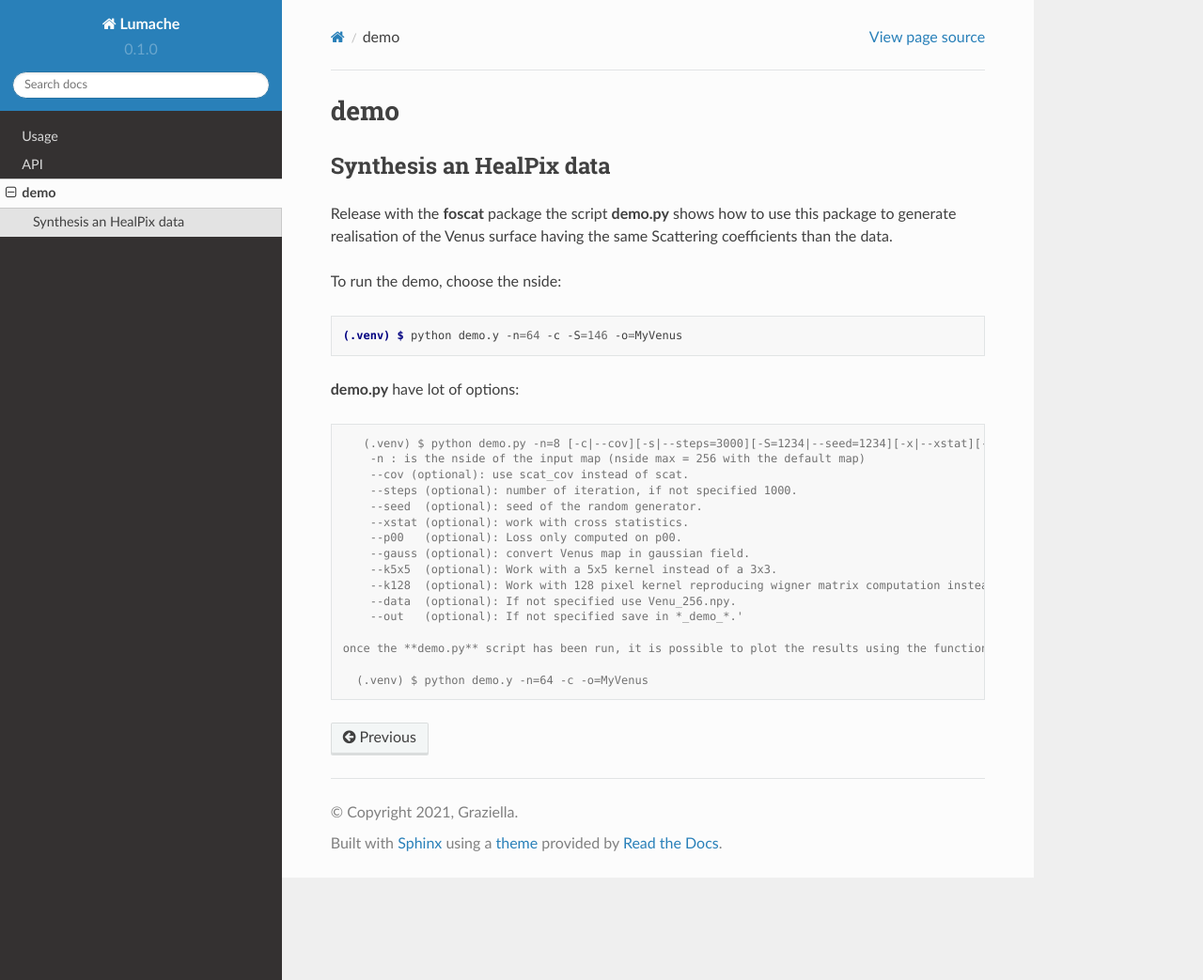
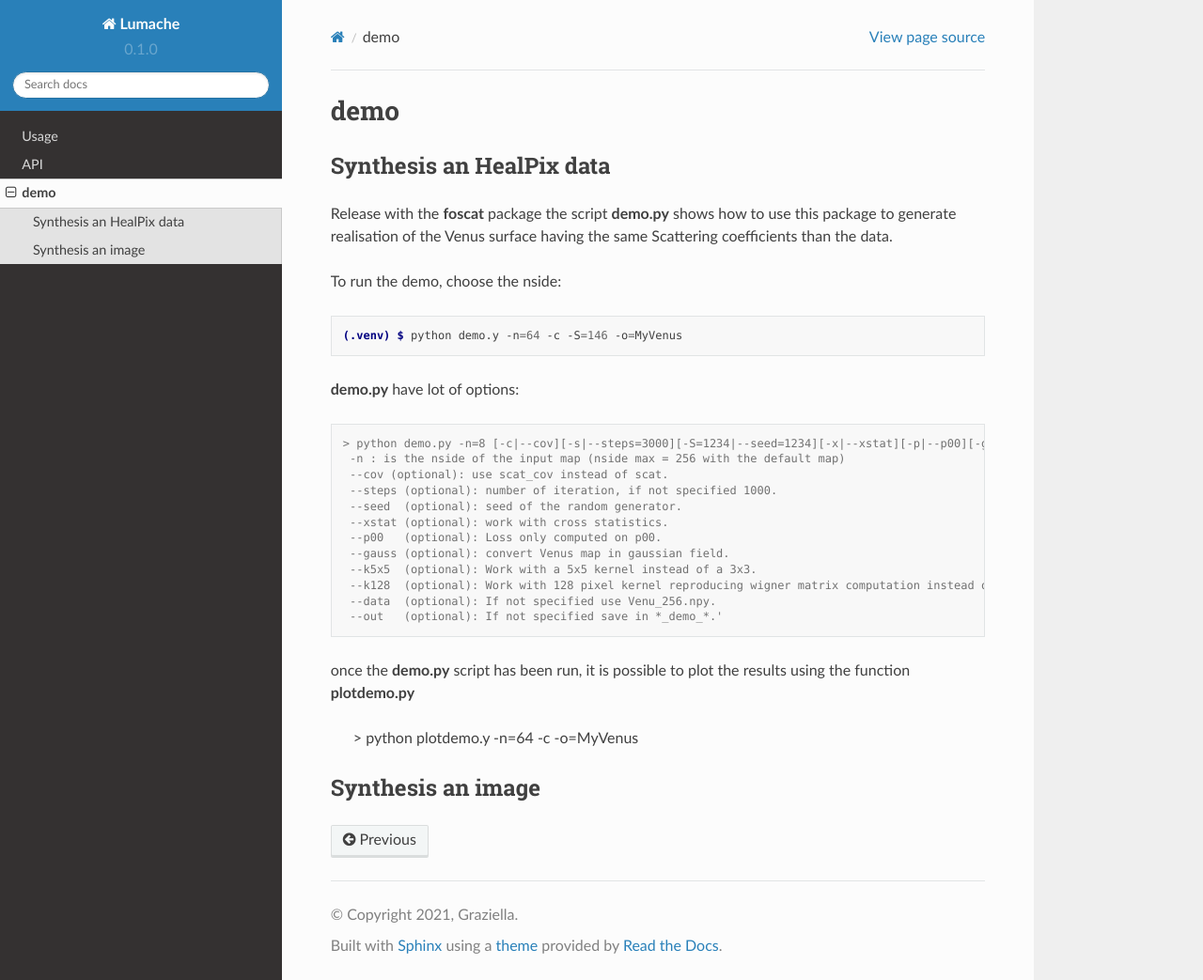
Before and after one commit to jmdelouis/FOSCAT_DOC, a Sphinx documentation site: the page built from docs/source/demo.rst, in a window 1280 px wide and 1043 px high. Shown: the whole window at 94% size. Built offline with Sphinx 7.4.7 and the Read the Docs theme 2.0.0, drawn with Linux system fonts in a browser that asks for light colours.

Commit message:
doc improved

```diff
--- a/docs/source/api.rst
+++ b/docs/source/api.rst
@@ -4,4 +4,4 @@
 .. autosummary::
    :toctree: generated
 
-   lumache
+   foscat
--- a/docs/source/demo.rst
+++ b/docs/source/demo.rst
@@ -18,7 +18,7 @@
 
 .. code-block:: console
 
-    (.venv) $ python demo.py -n=8 [-c|--cov][-s|--steps=3000][-S=1234|--seed=1234][-x|--xstat][-p|--p00][-g|--gauss][-k|--k5x5][-d|--data][-o|--out][-K|--k128]
+    > python demo.py -n=8 [-c|--cov][-s|--steps=3000][-S=1234|--seed=1234][-x|--xstat][-p|--p00][-g|--gauss][-k|--k5x5][-d|--data][-o|--out][-K|--k128]
      -n : is the nside of the input map (nside max = 256 with the default map)
      --cov (optional): use scat_cov instead of scat.
      --steps (optional): number of iteration, if not specified 1000.
@@ -31,6 +31,12 @@
      --data  (optional): If not specified use Venu_256.npy.
      --out   (optional): If not specified save in *_demo_*.'
 
- once the **demo.py** script has been run, it is possible to plot the results using the function **plotdemo.py**
+once the **demo.py** script has been run, it is possible to plot the results using the function **plotdemo.py**
 
-   (.venv) $ python demo.y -n=64 -c -o=MyVenus
+   > python plotdemo.y -n=64 -c -o=MyVenus
+
+
+.. _work2D
+
+Synthesis an image
+-------------------
```
Also changed, not shown: docs/source/usage.rst (+12 -14 lines).
